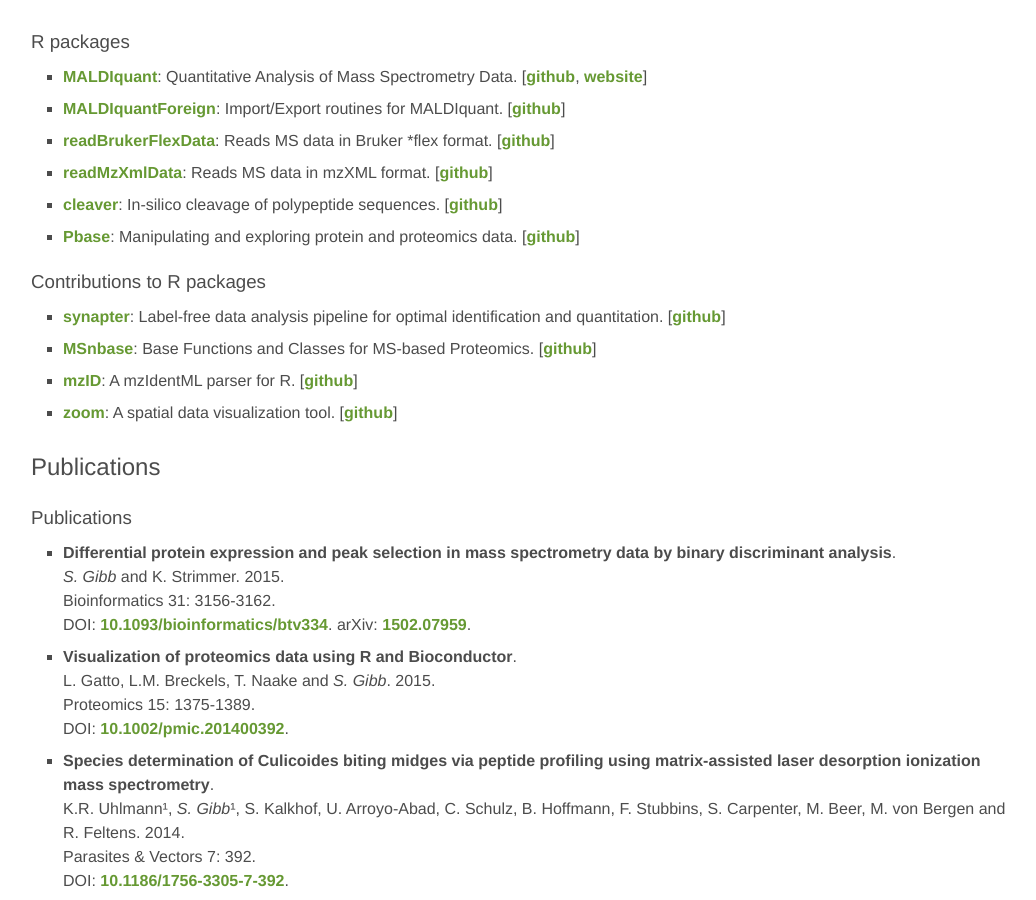
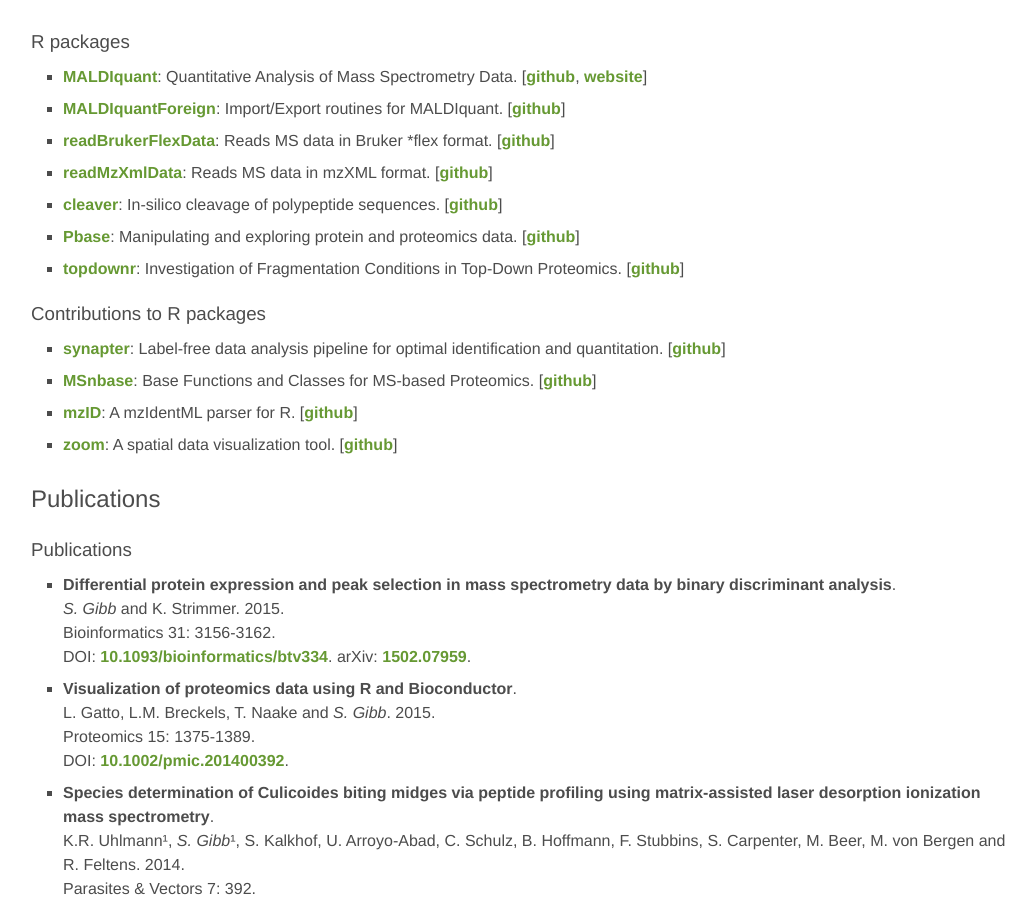
Before and after one commit to sgibb/sgibb.github.io, a Jekyll site: the page built from index.md, in a window 1280 px wide and 900 px high, scrolled down 664 px. Shown: the whole window, without its empty margins (113-1149 px from the left). Built offline with Jekyll 4.4.1, drawn with Linux system fonts in a browser that asks for light colours.

Commit message:
add topdownr

```diff
--- a/_data/software.yml
+++ b/_data/software.yml
@@ -22,6 +22,10 @@
     github: ComputationalProteomicsUnit/Pbase
     bioc: 1
 
+  - name: topdownr
+    description: Investigation of Fragmentation Conditions in Top-Down Proteomics
+    github: sgibb/topdownr
+    bioc: 1
 - type: Contributions to R packages
   entries:
   - name: synapter
```
